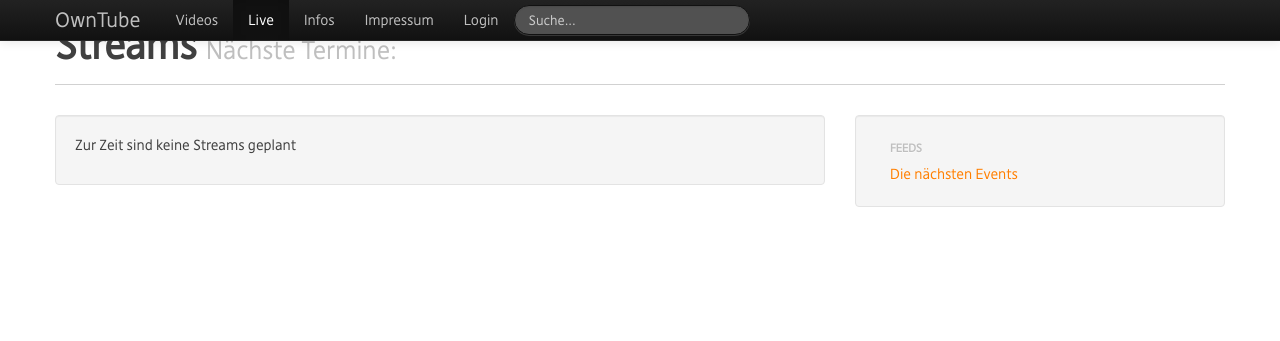
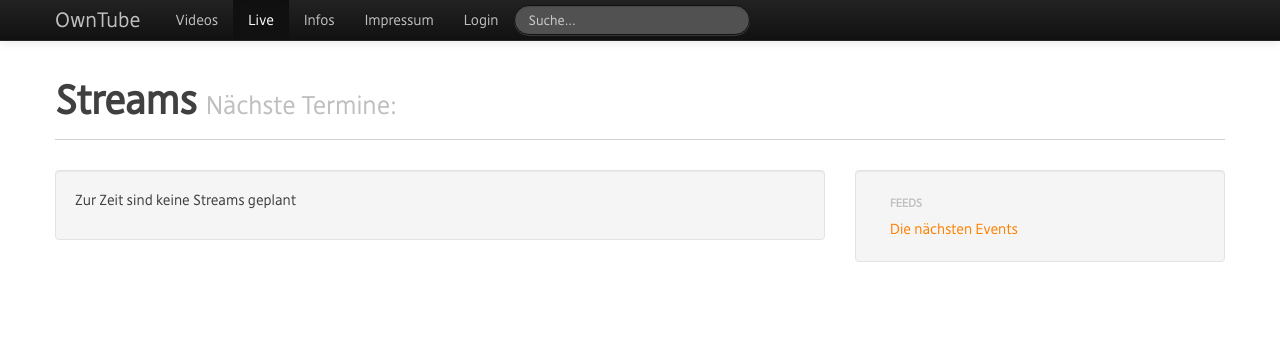
Before and after one commit to Piratenfraktion-Berlin/OwnTube, a Django app: template templates/livestream/list.html in a window 1280 px wide. Shown: the top 341 px of the page. Run offline with Django 3.2, Linux system fonts and the light colour scheme; the template is opened without the code that fills it, so the values that code supplies are empty; some libraries are stand-ins or nearby versions.

Commit message:
Padding was removed in 894f269. Add it again so Logo is not cutt off

```diff
--- a/owntube/static/bootstrap/css/custom_style.css
+++ b/owntube/static/bootstrap/css/custom_style.css
@@ -1,5 +1,5 @@
 body {
-    padding-top: 5px;
+    padding-top: 60px;
     -webkit-hyphens: auto;
     -moz-hyphens: auto;
     -o-hyphens: auto;
```
